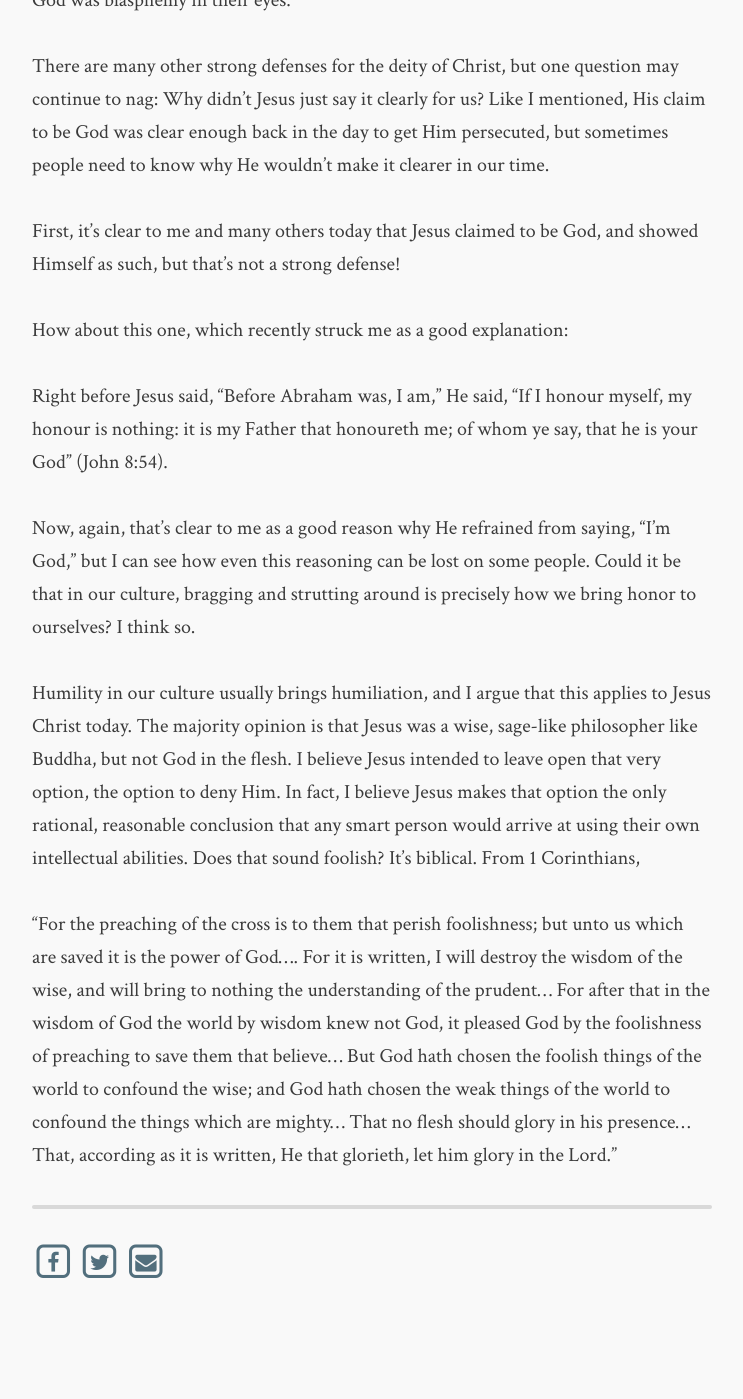
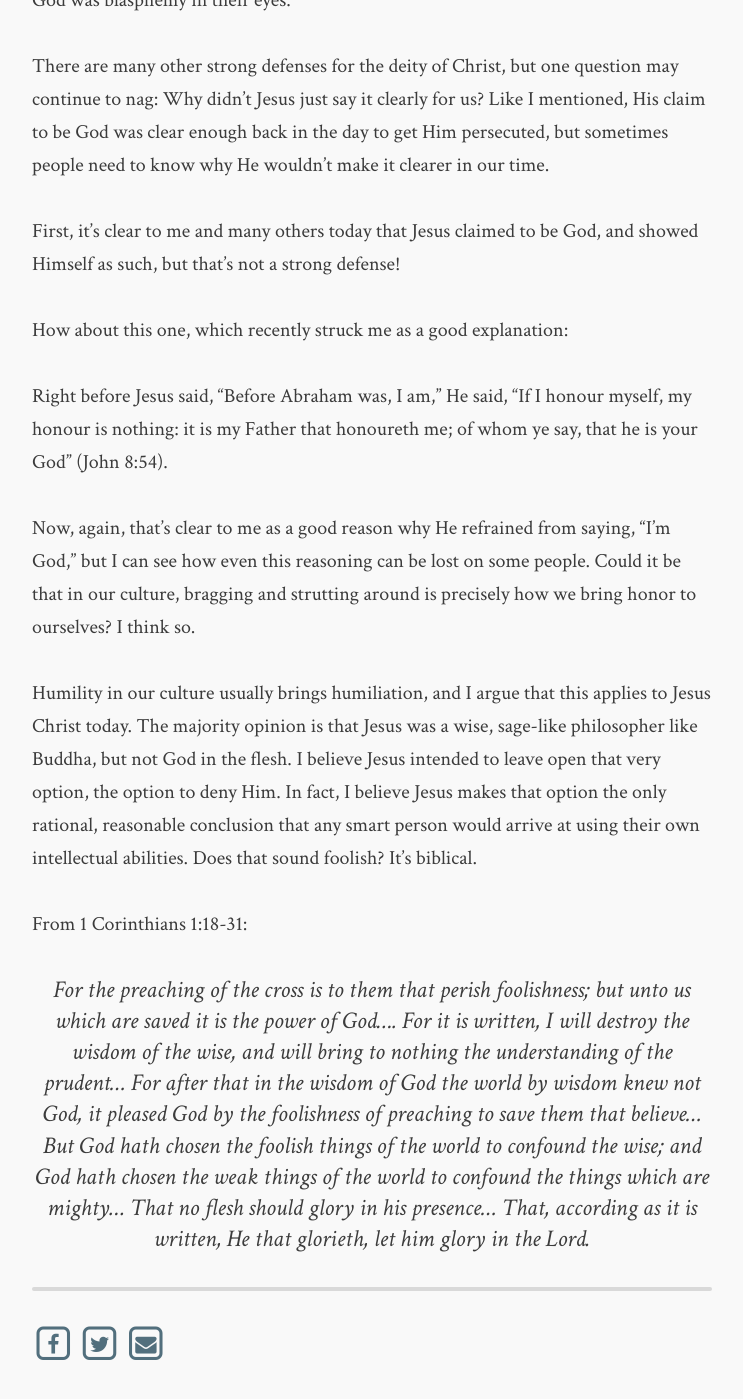
Before and after one commit to flashlightministries/oilforlight, a Jekyll site: the page built from _posts/2017-10-11-jesus-no-bragging.md, in a window 1280 px wide and 1400 px high, scrolled down 656 px. Shown: the whole window, without its empty margins (268-1011 px from the left). Built offline with Jekyll 4.4.1, drawn with Linux system fonts in a browser that asks for light colours; nearby versions of some CDN libraries; before the commit the page ends 1973 px from its top, so only the background shows below that.

Commit message:
Update 2017-10-11-jesus-no-bragging.md

```diff
--- a/_posts/2017-10-11-jesus-no-bragging.md
+++ b/_posts/2017-10-11-jesus-no-bragging.md
@@ -20,6 +20,8 @@ Right before Jesus said, "Before Abraham was, I am," He said, "If I honour mysel
 
 Now, again, that's clear to me as a good reason why He refrained from saying, "I'm God," but I can see how even this reasoning can be lost on some people. Could it be that in our culture, bragging and strutting around is precisely how we bring honor to ourselves? I think so.
 
-Humility in our culture usually brings humiliation, and I argue that this applies to Jesus Christ today. The majority opinion is that Jesus was a wise, sage-like philosopher like Buddha, but not God in the flesh. I believe Jesus intended to leave open that very option, the option to deny Him. In fact, I believe Jesus makes that option the only rational, reasonable conclusion that any smart person would arrive at using their own intellectual abilities. Does that sound foolish? It's biblical. From 1 Corinthians,
+Humility in our culture usually brings humiliation, and I argue that this applies to Jesus Christ today. The majority opinion is that Jesus was a wise, sage-like philosopher like Buddha, but not God in the flesh. I believe Jesus intended to leave open that very option, the option to deny Him. In fact, I believe Jesus makes that option the only rational, reasonable conclusion that any smart person would arrive at using their own intellectual abilities. Does that sound foolish? It's biblical.
 
-"For the preaching of the cross is to them that perish foolishness; but unto us which are saved it is the power of God.... For it is written, I will destroy the wisdom of the wise, and will bring to nothing the understanding of the prudent... For after that in the wisdom of God the world by wisdom knew not God, it pleased God by the foolishness of preaching to save them that believe... But God hath chosen the foolish things of the world to confound the wise; and God hath chosen the weak things of the world to confound the things which are mighty... That no flesh should glory in his presence... That, according as it is written, He that glorieth, let him glory in the Lord."
+From 1 Corinthians 1:18-31:
+
+> For the preaching of the cross is to them that perish foolishness; but unto us which are saved it is the power of God.... For it is written, I will destroy the wisdom of the wise, and will bring to nothing the understanding of the prudent... For after that in the wisdom of God the world by wisdom knew not God, it pleased God by the foolishness of preaching to save them that believe... But God hath chosen the foolish things of the world to confound the wise; and God hath chosen the weak things of the world to confound the things which are mighty... That no flesh should glory in his presence... That, according as it is written, He that glorieth, let him glory in the Lord.
```
